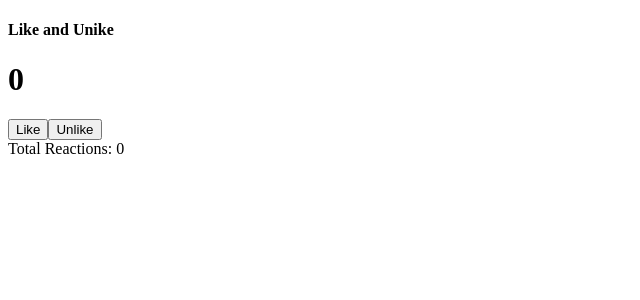
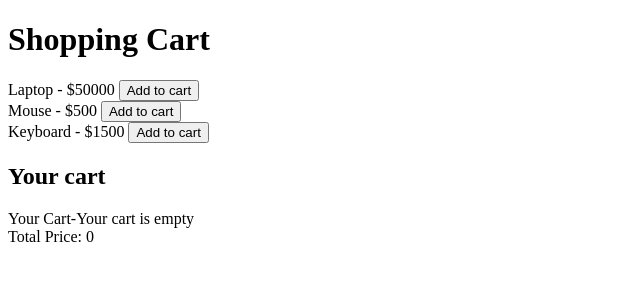
Before and after one commit to Sachinsaine/React-NoteApp, a React (Vite) app: page / in a window 1280 px wide. Shown: the top 300 px of the page, without its empty margins (0-640 px from the left). Built offline with nearby package versions, Linux system fonts and the light colour scheme.

Commit message:
shopping cart

```diff
--- a/src/App.jsx
+++ b/src/App.jsx
@@ -1,11 +1,17 @@
-import { Alert } from "./Alert";
-import { Like } from "./Like";
-import { ShowHide } from "./ShowHide";
+import { ShoppingCart } from "./ShoppingCart";
+// import { Todo } from "./Todo";
 
 function App() {
+  const products = [
+    { id: 1, name: "Laptop", price: 50000 },
+    { id: 2, name: "Mouse", price: 500 },
+    { id: 3, name: "Keyboard", price: 1500 },
+  ];
   return (
     <>
-      <Like />
+      <ShoppingCart products={products} />
+      {/* <Todo /> */}
+      {/* <Like /> */}
       {/* <ShowHide /> */}
       {/* <Alert type="success">Profile updated successfully</Alert>
       <Alert type="error">Profile updated successfully</Alert> */}
--- /dev/null
+++ b/src/ShoppingCart.jsx
@@ -0,0 +1,52 @@
+import { useState } from "react";
+
+export const ShoppingCart = ({ products }) => {
+  //   const [product, setProduct] = useState(products);
+  const product = products;
+  const [cart, setCart] = useState([]);
+  const handleCart = (e) => {
+    setCart([...cart, e]);
+  };
+  let total = cart.reduce((acc, curr) => acc + curr.price, 0);
+
+  const handleRemove = (i) => {
+    setCart(cart.filter((item) => item.id !== i));
+  };
+  return (
+    <div>
+      <h1>Shopping Cart</h1>
+
+      <div>
+        {product.map((item, index) => {
+          return (
+            <div key={index}>
+              <div>
+                {" "}
+                {item.name} - ${item.price}{" "}
+                <button onClick={() => handleCart(item)}>Add to cart</button>
+              </div>
+            </div>
+          );
+        })}
+      </div>
+
+      <h2>Your cart</h2>
+      <div>
+        Your Cart-{cart.length === 0 ? "Your cart is empty" : cart.length}{" "}
+      </div>
+      <div>Total Price: {total} </div>
+      <div>
+        {cart.map((p) => {
+          return (
+            <div>
+              <h5>
+                {p.name} - ${p.price}
+              </h5>
+              <button onClick={() => handleRemove(p.id)}>Remove</button>
+            </div>
+          );
+        })}
+      </div>
+    </div>
+  );
+};
--- /dev/null
+++ b/src/Todo.jsx
@@ -0,0 +1,65 @@
+import { useState } from "react";
+
+export const Todo = () => {
+  const [input, setInput] = useState("");
+  const [task, setTask] = useState([]);
+
+  const handleAdd = () => {
+    setTask([
+      ...task,
+      {
+        id: Date.now(),
+        text: input,
+        complete: false,
+      },
+    ]);
+    setInput("");
+  };
+  const handleComplte = (i) => {
+    setTask(
+      task.map((todo) =>
+        todo.id === i ? { ...todo, complete: !todo.complete } : todo,
+      ),
+    );
+  };
+  const handleRemove = (id) => {
+    setTask(task.filter((todo) => todo.id !== id));
+  };
+  const total = task.length;
+  const completd = task.filter((todo) => todo.complete).length;
+  return (
+    <div>
+      <h1>ToDo list</h1>
+      <div>Total : {total}</div>
+      <div>Completed: {completd} </div>
+      <div>
+        <input
+          type="text"
+          value={input}
+          placeholder="enter your task..."
+          onChange={(e) => setInput(e.target.value)}
+        />
+        <button onClick={handleAdd}>Add</button>
+      </div>
+      <div>
+        {task.map((todo, index) => {
+          return (
+            <div key={index}>
+              <p
+                onClick={() => handleComplte(todo.id)}
+                style={{
+                  textDecoration: todo.complete ? "line-through" : "",
+                  cursor: "pointer",
+                }}
+              >
+                {todo.text}
+              </p>
+              <button onClick={() => handleRemove(todo.id)}>Remove</button>
+            </div>
+          );
+        })}
+      </div>
+      <div>{task.length === 0 ? "There is no todos" : ""}</div>
+    </div>
+  );
+};
```
